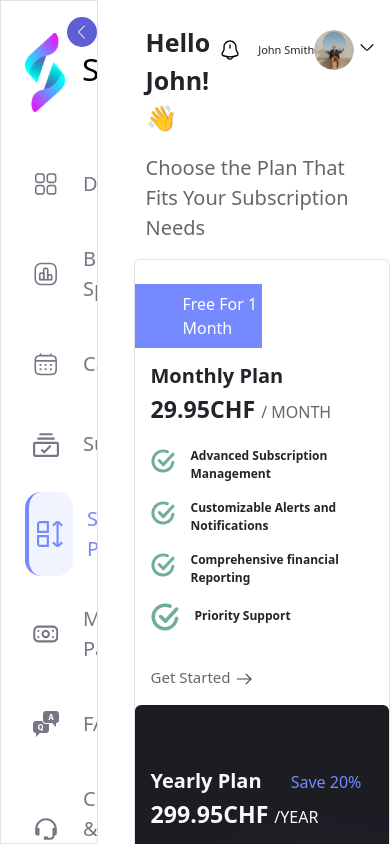
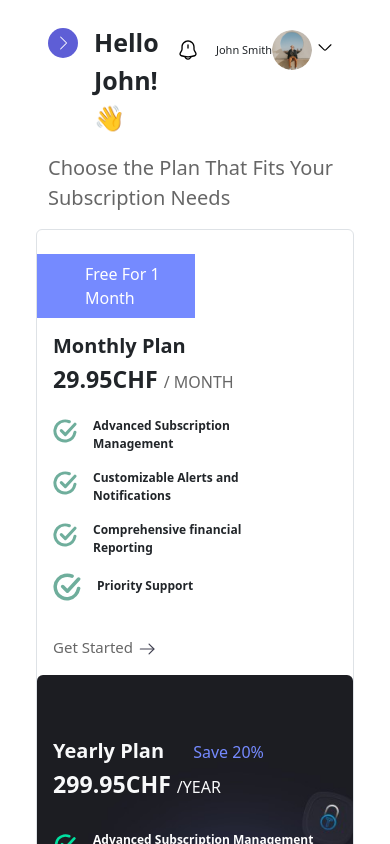
Before and after one commit to Chfayyaz/react-sub-tracker-website, a React (Create React App) app: page /subscription-plan in a window 390 px wide. Shown: the top 844 px of the page. Built offline with nearby package versions, Linux system fonts and the light colour scheme; the HTML template or start-up script is replaced by a standard one.

Commit message:
hide sidebar in small screens and show Offcanvas

```diff
--- a/src/Layout.js
+++ b/src/Layout.js
@@ -6,6 +6,7 @@ import { Outlet } from 'react-router-dom';
 const Layout = () => {
   const [isSidebar, setIsSidebar] = useState(false);
   const [headerTitle, setHeaderTitle] = useState('');
+  const [isSmallScreen, setIsSmallScreen] = useState(window.innerWidth <= 991);
 
   const isCloseSidebar = (props) => {
     setIsSidebar(props);
@@ -18,11 +19,7 @@ const Layout = () => {
 
   useEffect(() => {
     const handleResize = () => {
-      if (window.matchMedia('(max-width: 991px)').matches) {
-        console.log("Small screen - tablet or mobile");
-      } else {
-        console.log("Large screen - desktop");
-      }
+      setIsSmallScreen(window.innerWidth <= 991);
     };
 
     // Initial check
@@ -40,11 +37,13 @@ const Layout = () => {
   return (
     <div className='container-fluid'>
       <div className='row'>
-        <div className={`${isSidebar ? "col-1" : "col-3"} `}>
-          <Sidebar isCloseSidebar={isCloseSidebar} getTitle={getTitle} />
-        </div>
-        <div className={`${isSidebar ? "col-11" : "col-9"} ps-5`}>
-          <Header title={headerTitle} />
+        {!isSmallScreen && (
+          <div className={` ${isSidebar ? "col-1" : "col-3"} `}>
+            <Sidebar isCloseSidebar={isCloseSidebar} getTitle={getTitle} />
+          </div>
+        )}
+        <div className={`${isSmallScreen ? "col-12" : isSidebar ? "col-11" : "col-9"} px-5`}>
+          <Header title={headerTitle} isShowIcon={isSmallScreen} />
           <div>
             <Outlet />
           </div>
--- a/src/components/Header.js
+++ b/src/components/Header.js
@@ -1,11 +1,65 @@
-import React from 'react';
+import React, { useState } from 'react';
 import Notification from './Notification';
 import Profile from './Profile';
+import { Link, useLocation } from "react-router-dom";
 
-const Header = ({title}) => {
+import {
+  Offcanvas,
+  OffcanvasHeader,
+  OffcanvasBody
+} from 'reactstrap'
+import classNames from "classnames";
+import Sidebar from './Sidebar';
+import sidebarClose from '../assets/images/sidebar/sidebarClose.svg';
+import sidebarOpen from '../assets/images/sidebar/sidebarOpen.svg';
+import DashboardActive from '../assets/images/sidebar/dashboardActive.svg';
+import Dashboard from '../assets/images/sidebar/dashboard.svg';
+import subscription from '../assets/images/sidebar/subscription.svg';
+import subscriptionActive from '../assets/images/sidebar/subscriptionActive.svg';
+import spending from '../assets/images/sidebar/spending.svg';
+import spendingActive from '../assets/images/sidebar/spendingActive.svg';
+import calendar from '../assets/images/sidebar/calendar.svg';
+import calendarActive from '../assets/images/sidebar/calendarActive.svg';
+import subscriptionPlan from '../assets/images/sidebar/subscriptionPlan.svg';
+import subscriptionPlanActive from '../assets/images/sidebar/subscriptionPlanActive.svg';
+import payment from '../assets/images/sidebar/payment.svg';
+import paymentActive from '../assets/images/sidebar/paymentActive.svg';
+import documents from '../assets/images/sidebar/document.svg';
+import documentsActive from '../assets/images/sidebar/documentActive.svg';
+import FAQs from '../assets/images/sidebar/faq.svg';
+import FAQsActive from '../assets/images/sidebar/faqActive.svg';
+import headPhone from '../assets/images/sidebar/headPhone.svg';
+import headPhoneActive from '../assets/images/sidebar/headPhoneActive.svg';
+import services from '../assets/images/sidebar/services.svg';
+import servicesActive from '../assets/images/sidebar/servicesActive.svg';
+import privacy from '../assets/images/sidebar/privacy.svg';
+import privacyActive from '../assets/images/sidebar/privacyActive.svg';
+const Header = ({ title, isShowIcon }) => {
+  const [isOpenSidebar, setIsOpenSidebar] = useState(false);
+  const location = useLocation();
+  const renderMenuItem = (path, iconActive, iconInactive, label) => {
+    const isActive = location.pathname === path;
     return (
+      <li className={classNames({ active: isActive })} >
+        <div onClick={() => setIsOpenSidebar(!isOpenSidebar)}>
+          <img src={isActive ? iconActive : iconInactive} alt={label} />
+          <Link to={path} className="text-decoration-none" >
+            {label}
+          </Link>
+        </div>
+
+      </li>
+    );
+  };
+  return (
+
+    <>
+
       <div className='d-flex justify-content-between align-item-center mt-4'>
-      <div>
+
+        <div className='d-flex '>
+
+          {isShowIcon && <div className='me-3 mt-1 cursor-pointer'> <img src={sidebarOpen} width={30} height={30} alt={'icon'} onClick={() => setIsOpenSidebar(!isOpenSidebar)}  /> </div>}
           <p className='fs-25 fw-600'>{title ? title : "Hello John! 👋"} </p>
         </div>
         <div className='d-flex justify-content-between align-item-center gap-2'>
@@ -14,6 +68,33 @@ const Header = ({title}) => {
         </div>
       </div>
 
+      <Offcanvas
+        isOpen={isOpenSidebar}
+        toggle={() => setIsOpenSidebar(!isOpenSidebar)}
+        direction="start"
+      >
+        <OffcanvasHeader className='border-bottom fs-16' toggle={() => setIsOpenSidebar(!isOpenSidebar)}>
+
+        </OffcanvasHeader>
+        <OffcanvasBody>
+          <div className={classNames("contentsContainer")}>
+            <ul>
+              {renderMenuItem("/", DashboardActive, Dashboard, "Dashboard")}
+              {renderMenuItem("/budget-spending", spendingActive, spending, "Budget & Spending")}
+              {renderMenuItem("/calendar", calendarActive, calendar, "Calendar")}
+              {renderMenuItem("/subscription", subscriptionActive, subscription, "Subscriptions")}
+              {renderMenuItem("/subscription-plan", subscriptionPlanActive, subscriptionPlan, "Subscription Plans")}
+              {renderMenuItem("/manage-payment", paymentActive, payment, "Manage Payment")}
+              {renderMenuItem("/FAQs", FAQsActive, FAQs, "FAQs")}
+              {renderMenuItem("/contactUs", headPhoneActive, headPhone, "Contact & Support")}
+              {renderMenuItem("/term-of-services", servicesActive, services, "Terms of Service")}
+              {renderMenuItem("/privacy-policy", privacyActive, privacy, "Privacy Policy")}
+            </ul>
+          </div>
+        </OffcanvasBody>
+      </Offcanvas>
+    </>
+
   );
 };
 
--- a/src/components/Profile.js
+++ b/src/components/Profile.js
@@ -15,7 +15,6 @@ import arrowDown from '../assets/images/header/arrowDown.svg';
 import avatar from '../assets/images/header/avatar.png';
 import setting from '../assets/images/header/setting.svg';
 import logout from '../assets/images/header/logout.svg';
-
 import profile from '../assets/images/header/profile.svg';
 import arrowRight from '../assets/images/header/arrowRight.svg'
 import language from '../assets/images/header/language.svg';
--- a/src/components/Sidebar.jsx
+++ b/src/components/Sidebar.jsx
@@ -29,6 +29,7 @@ import privacy from '../assets/images/sidebar/privacy.svg';
 import privacyActive from '../assets/images/sidebar/privacyActive.svg';
 
 const Sidebar = ({ isCloseSidebar, getTitle }) => {
+
     const location = useLocation();  // Get the current location (pathname)
     const [closeMenu, setCloseMenu] = useState(false);
 
```
Also changed, not shown: src/assets/style/canvasSidebar.css (added). Lines whose indentation alone changed are shown as unchanged.
